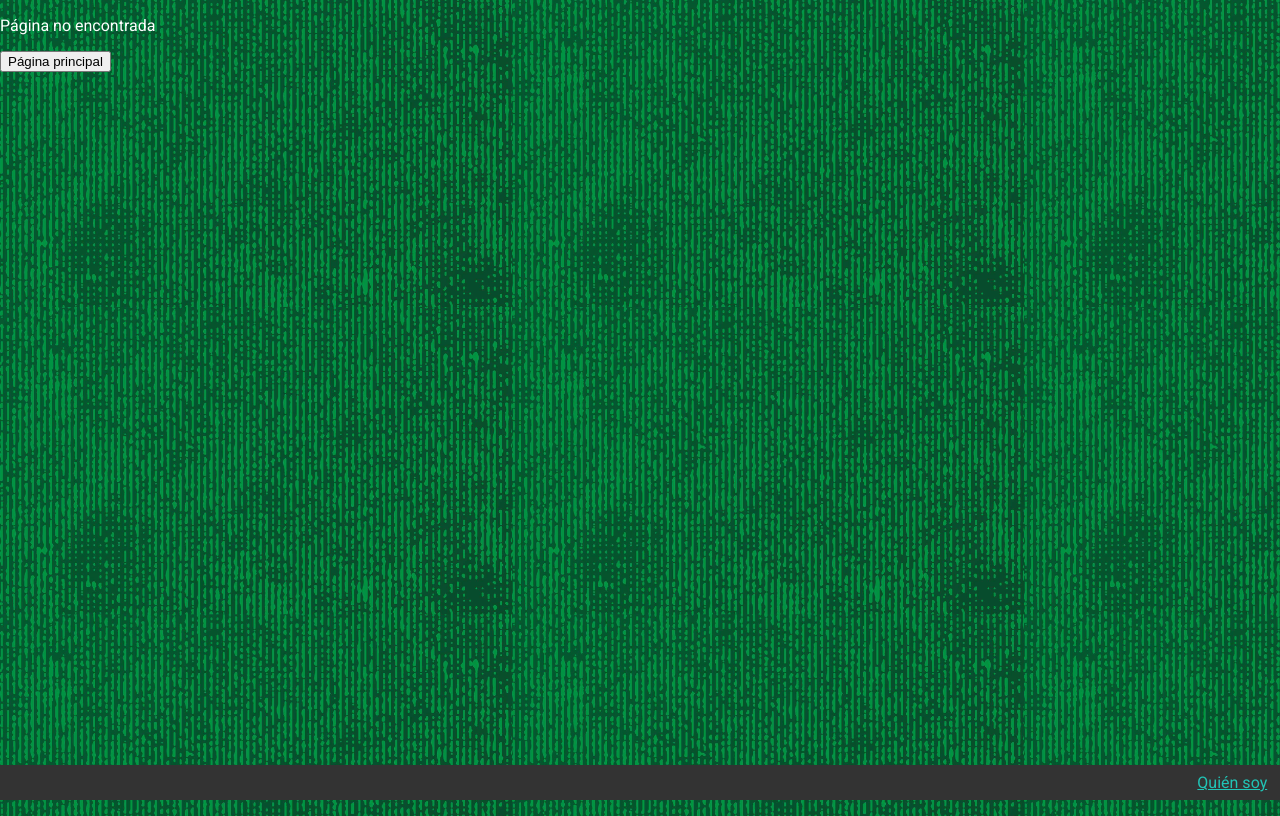
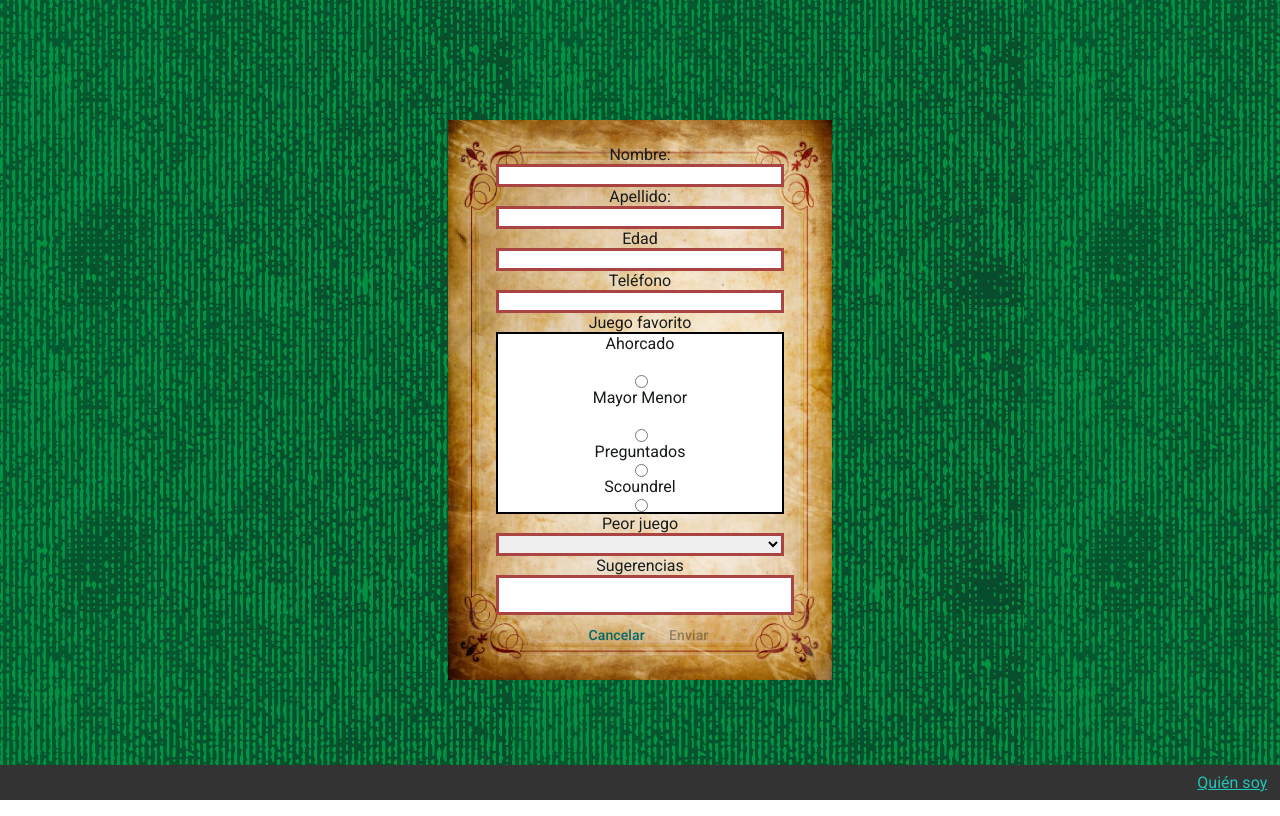
Before and after one commit to Zisko-Wiz/Dzisko-Lab4-2025-SalaDeJuegos, an Angular app: page /encuesta in a window 1280 px wide. Built offline with nearby package versions, Linux system fonts and the light colour scheme; no server answers.

Commit message:
encuesta

```diff
--- a/src/app/app.routes.ts
+++ b/src/app/app.routes.ts
@@ -29,6 +29,10 @@ export const routes: Routes =
         loadComponent: () => import('./components/registro/registro.component').then(c => c.RegistroComponent)
     },
     {
+        path: 'encuesta',
+        loadComponent: () => import("./components/survey/survey.component").then(c => c.SurveyComponent)
+    },
+    {
         path: '**',
         loadComponent: () => import('./components/error/error.component').then(c => c.ErrorComponent)
     },
--- a/src/app/components/header/header.component.html
+++ b/src/app/components/header/header.component.html
@@ -6,6 +6,7 @@
         @if (this.ingreso)
         {
             <li style="float:right"><button (click)="logOut()">Salir</button></li>
+            <li style="float: left;"><button (click)="goToSurvey()">Encuesta</button></li>
         } @else
         {
             <li style="float:right"><button (click)="goToLogin()">Ingresar</button></li>
--- a/src/app/components/header/header.component.ts
+++ b/src/app/components/header/header.component.ts
@@ -93,4 +93,9 @@ export class HeaderComponent implements OnInit, OnDestroy
   {
     this.router.navigate(['home'])
   }
+
+  protected goToSurvey()
+  {
+    this.router.navigate(['encuesta'])
+  }
 }
--- /dev/null
+++ b/src/app/components/survey/survey.component.html
@@ -0,0 +1,55 @@
+<div class="container">
+    <div class="form-container">
+
+        <form class="form" [formGroup]="form" (ngSubmit)="this.sendForm()" >
+
+            <label for="nombre">Nombre: </label>
+            <input type="text" class="form-control" id="nombre"  formControlName="nombre">
+            <small class="text-danger">
+            </small>
+
+            <label for="apellido">Apellido: </label>
+            <input type="text" class="form-control" id="apellido" formControlName="apellido">
+            <small class="text-danger">
+            </small>
+
+            <label for="edad">Edad</label>
+            <input type="number" class="form-control" id="edad" formControlName="edad">
+
+            <label for="telefono">Teléfono</label>
+            <input type="text" class="form-control" id="telefono" formControlName="telefono">
+
+            <label for="pregunta1">Juego favorito</label>
+            <div id="radioButtonBox">
+                <label for="ahorcado">Ahorcado</label><br>
+                <input type="radio" formControlName="pregunta1" value="ahorcado">
+                <label for="mayorMenor">Mayor Menor</label><br>
+                <input type="radio" formControlName="pregunta1" value="mayor menor">
+                <label for="preguntados">Preguntados</label>
+                <input type="radio" formControlName="pregunta1" value="preguntados">
+                <label for="scoundrel">Scoundrel</label>
+                <input type="radio" formControlName="pregunta1" value="scoundrel">
+            </div>
+
+            <label for="pregunta2">Peor juego</label>
+            <select formControlName="pregunta2">
+                <option value="ahorcado">Ahorcado</option>
+                <option value="preguntados">Preguntados</option>
+                <option value="mayor menor">Mayor Menor</option>
+                <option value="scoundrel">Scoundrel</option>
+            </select>
+
+            <label for="pregunta3">Sugerencias</label>
+            <textarea id="text-area" formControlName="pregunta3"></textarea>
+
+            <div id="buttons">
+                <button routerLink="/home" mat-button>Cancelar</button>
+
+                <button mat-button type="submit"
+                [disabled]="!form.valid">Enviar</button>
+            </div>
+
+        </form>
+
+    </div>
+</div>
--- /dev/null
+++ b/src/app/components/survey/survey.component.scss
@@ -0,0 +1,56 @@
+.container
+{
+    display: flex;
+    justify-content: center;
+    align-items: center;
+    width: 100%;
+    height: 100%;
+}
+
+.form-container
+{
+    width: 30vw;
+    height: 70vh;
+    background: url("../../assets/vintage-frame.jpg");
+    background-size: 100% 100%;
+
+}
+
+.ng-invalid:not(form)
+{
+  border: 3px solid #a94442;
+}
+
+.form
+{
+    display: flex;
+    flex-direction: column;
+    text-align: center;
+    width: 75%;
+}
+
+#radioButtonBox
+{
+    display: flex;
+    flex-direction: column;
+    justify-content: center;
+    align-items: center;
+    border: black solid 2px;
+    background-color: rgb(255, 255, 255);
+}
+
+#text-area
+{
+    height: 100%;
+    width: 100%;
+    resize: none;
+}
+
+#buttons
+{
+    display: flex;
+    flex-direction: row;
+    justify-content: center;
+    align-items: center;
+    margin-left: 6%;
+}
--- /dev/null
+++ b/src/app/components/survey/survey.component.ts
@@ -0,0 +1,67 @@
+import { Component, OnInit } from '@angular/core';
+import { FormControl, FormGroup, ReactiveFormsModule, Validators } from '@angular/forms';
+import { MatButtonModule } from '@angular/material/button';
+import { MatFormFieldModule } from '@angular/material/form-field';
+import { MatInputModule } from '@angular/material/input';
+import { Router, RouterLink } from '@angular/router';
+import { SupaService } from '../../services/supa.service';
+import { SigninService } from '../../services/signin.service';
+
+@Component({
+  selector: 'app-survey',
+  imports:
+  [
+    ReactiveFormsModule,
+    MatButtonModule,
+    MatFormFieldModule,
+    MatInputModule,
+    RouterLink
+  ],
+  templateUrl: './survey.component.html',
+  styleUrl: './survey.component.scss'
+})
+export class SurveyComponent implements OnInit
+{
+  form!: FormGroup;
+
+  constructor(private supabaseService: SupaService, private signInService: SigninService, private router: Router){}
+
+  ngOnInit(): void
+  {
+    this.signInService.getUser();
+
+    this.form = new FormGroup(
+      {
+        nombre: new FormControl("", [Validators.pattern(/^[\p{Letter}\p{Mark}]+$/u), Validators.required]),
+        apellido: new FormControl("", [Validators.pattern(/^[\p{Letter}\p{Mark}]+$/u), Validators.required]),
+        edad: new FormControl("", [Validators.pattern(/^\d+$/), Validators.min(18), Validators.max(99), Validators.required]),
+        telefono: new FormControl("", [Validators.pattern(/^\d+$/), Validators.minLength(7), Validators.maxLength(10) , Validators.required]),
+        pregunta1: new FormControl("", [Validators.required]),
+        pregunta2: new FormControl("", [Validators.required]),
+        pregunta3: new FormControl("", [Validators.maxLength(183), Validators.required]),
+      }
+    )
+  }
+
+  protected sendForm()
+  {
+    this.insertToSurvey(this.form.value.nombre, this.form.value.apellido, this.form.value.edad, this.form.value.telefono, this.form.value.pregunta1, this.form.value.pregunta2, this.form.value.pregunta3, this.signInService.user!.id);
+
+    this.router.navigate(["/home"])
+  }
+
+  public async insertToSurvey(nombre:string, apellido: string, edad: number, telefono:string, juegoFavorito: string, peorJuego:string, sugerencia: string, usuario:string)
+  {
+    const { error } = await this.supabaseService.supabase.from('surveys')
+                      .insert(
+                        { nombre: nombre,
+                          apellido: apellido,
+                          edad: edad,
+                          telefono: telefono,
+                          juego_favorito: juegoFavorito,
+                          peor_juego: peorJuego,
+                          sugerencia: sugerencia,
+                          usuario:usuario
+                        })
+  }
+}
--- a/src/app/services/supa.service.ts
+++ b/src/app/services/supa.service.ts
@@ -8,6 +8,6 @@ import { environment } from '../environments/environment';
 })
 export class SupaService
 {
-  supabase = createClient(environment.apiUrl, environment.publicAnonKey)
+  supabase = createClient(environment.apiUrl, environment.publicAnonKey);
 
 }
```
